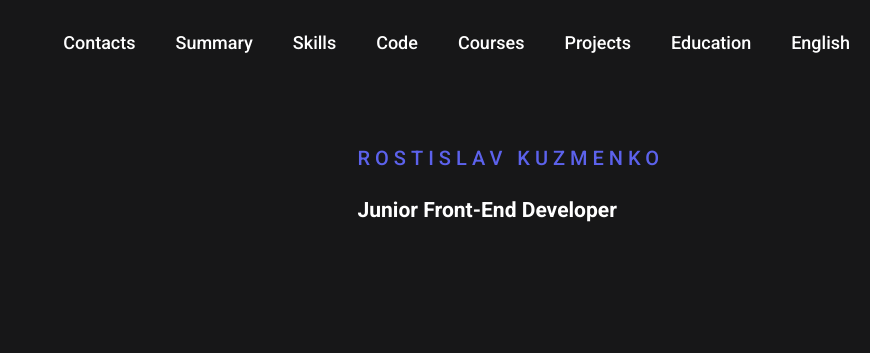
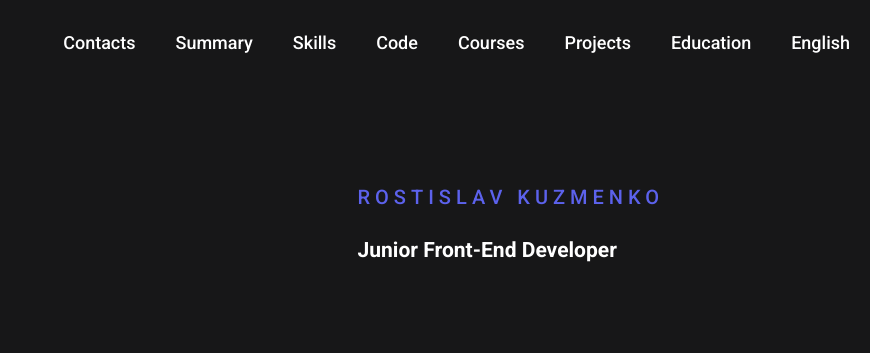
Before and after one commit to Stealss/rsschool-cv, a plain HTML site: page index.html in a window 1280 px wide. Shown: the top 353 px of the page, 410-1280 px from the left. Drawn offline with Linux system fonts and the light colour scheme.

Commit message:
feat: repair position

```diff
--- a/index.html
+++ b/index.html
@@ -30,7 +30,7 @@
 
     <main class = "main">
         <section class="section section-profile" id="profile">
-            <img src="./assets/img/My-photo.jpg" alt="" class="section-profile-logo">
+            <img src="./assets/img/My-photo.jpg" alt="my-photo" class="section-profile-logo">
             <div class="section-profile-title">
               <h1 class="section-title main-title">Rostislav Kuzmenko</h1>
               <h3 class="section-subtitle">Junior Front-End Developer</h3>
--- a/style.css
+++ b/style.css
@@ -6,6 +6,7 @@ body{
     color:white;
 
     min-height: 100vh;
+
     margin: 0; padding: 0;
     display: flex;
     flex-direction: column;
@@ -63,7 +64,9 @@ html {
     .section {
       width: 100%;
     }
-  }
+
+    }
+
   .section-title {
     font-size: 20px;
     font-weight: 400;
@@ -76,8 +79,14 @@ html {
     justify-content: space-around;
     width: 100%;
     padding: 40px 25px 30px;
+    max-width: 1440px;
+    margin: 0 auto;
+    align-items: center;
+}
 
-}
+
+
+
 .section-profile-logo {
     width: 200px;
     height: 200px;
```
